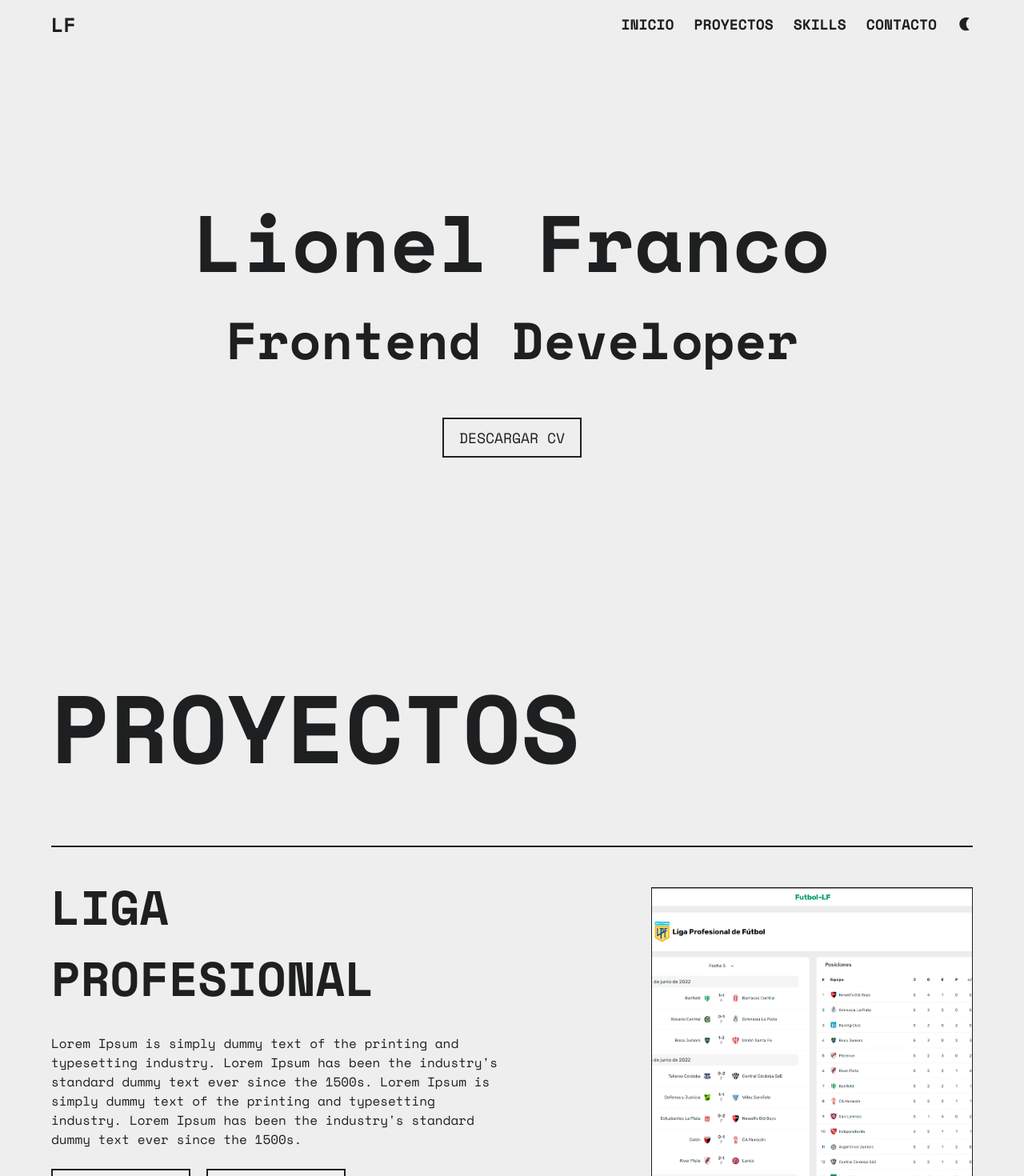
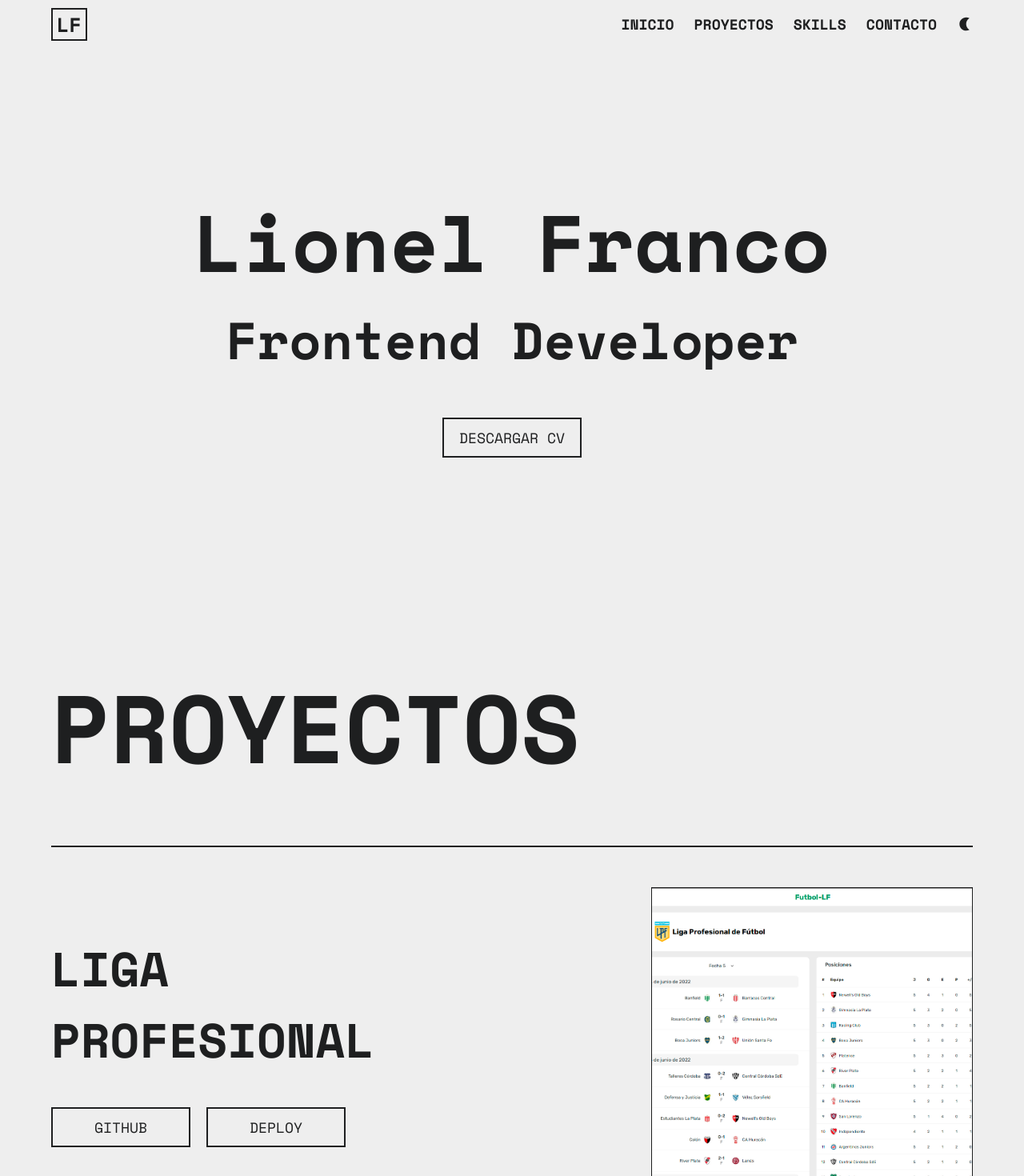
Before and after one commit to liofranco/portfolio, a React (Create React App) app: page / in a window 1280 px wide. Shown: the top 1470 px of the page at 80% size. Built offline with nearby package versions, Linux system fonts and the light colour scheme.

Commit message:
add cv logo

```diff
--- a/src/components/Header.js
+++ b/src/components/Header.js
@@ -25,15 +25,18 @@ const Navbar = styled.nav`
     width: 90%;
     max-width: 1600px;
 
+    a{
+        color: ${(props) => props.theme.color };
+    }
+
     p{
         font-weight: bold;
         font-size: 25px;
+        border: 2px solid ${(props) => props.theme.color };
+        padding: 0 5px;
         cursor: pointer;
     }
 
-    a{
-        color: ${(props) => props.theme.color };
-    }
 `
 
 const Ul = styled.ul`
--- a/src/components/Hero.js
+++ b/src/components/Hero.js
@@ -49,7 +49,7 @@ const Hero = () => {
                 <Developer className="frontend">Frontend Developer</Developer>
             </OverflowContainer>
             <ButtonContainer className="btn-cv">
-                <Button name={'DESCARGAR CV'}/>
+                <Button name={'DESCARGAR CV'} href={'/cv.pdf'}/>
             </ButtonContainer>
         </Container>
     );
--- a/src/components/ProjectCard.js
+++ b/src/components/ProjectCard.js
@@ -7,6 +7,7 @@ const Container = styled.div`
     padding: 30px 20px;
     display: flex;
     justify-content: space-between;
+    align-items: center;
     gap: 30px;
     border-top: 2px solid ${(props) => props.theme.color };
     z-index: 1000;
@@ -37,6 +38,7 @@ const Image = styled.img`
 `
 const Info = styled.div`
     width: 50%;
+    gap: 40px;
     display: flex;
     flex-direction: column;
     justify-content: space-between;
@@ -69,15 +71,9 @@ const ProjectCard = ({proyect}) => {
         <Container>
             <Info className='project-info'>
                 <Title>{proyect.title}</Title>
-                <p>
-                    Lorem Ipsum is simply dummy text of the printing and typesetting industry.
-                    Lorem Ipsum has been the industry's standard dummy text ever since the 1500s.
-                    Lorem Ipsum is simply dummy text of the printing and typesetting industry.
-                    Lorem Ipsum has been the industry's standard dummy text ever since the 1500s.
-                </p>
                 <Links>
-                    <Button name={'GITHUB'} href={proyect.repo} target='_blank' />
-                    <Button name={'DEPLOY'} href={proyect.deploy} target='_blank' />
+                    <Button name={'GITHUB'} href={proyect.repo}/>
+                    <Button name={'DEPLOY'} href={proyect.deploy}/>
                 </Links>
             </Info>
             <Image src={proyect.image} alt={proyect.title} className='project-image' />
```
Also changed, not shown: 2 other files (tests, documents, lock files or other folders).
